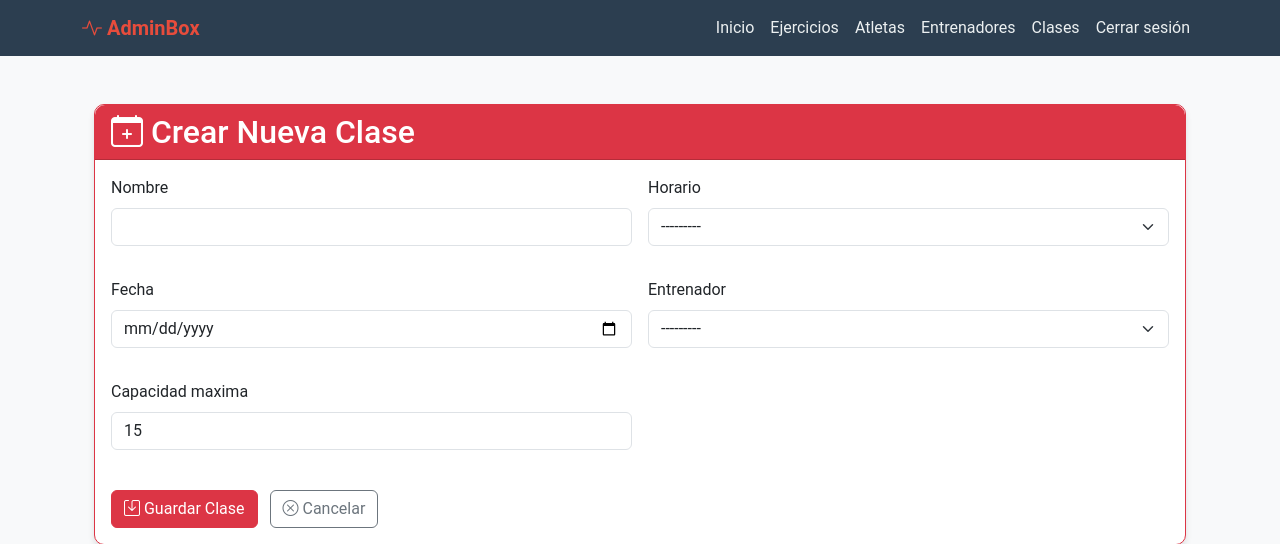
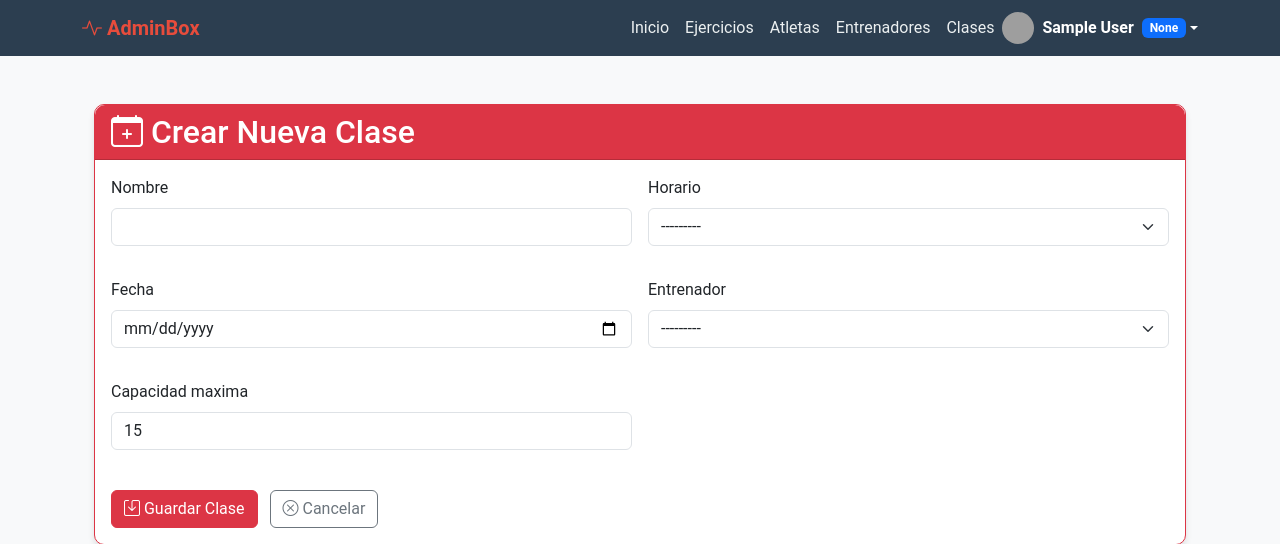
Before and after one commit to PanxoBueno/AdminBox, a Django app: page /crear_clase/ in a window 1280 px wide. Shown: the top 544 px of the page. Run offline with Django 4.2, Linux system fonts and the light colour scheme; the visitor is signed in with stand-in values (Sample User, id 1); data that the repository does not hold is empty; grey boxes are pictures that could not be loaded.

Commit message:
Actualización pruebas unitarias

```diff
--- a/gym_app/templates/base.html
+++ b/gym_app/templates/base.html
@@ -3,7 +3,7 @@
 <head>
     <meta charset="UTF-8">
     <meta name="viewport" content="width=device-width, initial-scale=1.0">
-    <title>CrossFit Box - {% block title %}{% endblock %}</title>
+    <title>AdminBox - {% block title %}{% endblock %}</title>
     <link href="https://cdn.jsdelivr.net/npm/bootstrap@5.3.0/dist/css/bootstrap.min.css" rel="stylesheet">
     <link rel="stylesheet" href="https://cdn.jsdelivr.net/npm/bootstrap-icons@1.10.0/font/bootstrap-icons.css">
     <style>
@@ -136,19 +136,45 @@
                     <li class="nav-item">
                         <a class="nav-link" href="{% url 'listar_clases' %}">Clases</a>
                     </li>
-
-                    <li class="nav-item">
-                        <form method="post" action="{% url 'logout' %}" class="d-inline">
-                            {% csrf_token %}
-                            <button type="submit" class="btn btn-danger btn-sm nav-link" style="border: none; background: none; color: var(--light-color);">
-                                Cerrar sesión
-                            </button>
-                        </form>
-                    </li>
                     {% endif %}
-
-
                 </ul>
+                <div class="d-flex align-items-center">
+                    {% if user.is_authenticated %}
+                    <div class="dropdown">
+                        <a href="#" class="d-flex align-items-center text-white text-decoration-none dropdown-toggle"
+                           id="dropdownUser" data-bs-toggle="dropdown" aria-expanded="false">
+                            <img src="https://cdn-icons-png.flaticon.com/512/3135/3135715.png"
+                                 alt="Perfil" width="32" height="32" class="rounded-circle me-2">
+                            <strong>{{ user.get_full_name|default:user.username }}</strong>
+                            <span class="badge bg-{% if user.tipo_usuario == 'admin' %}danger{% elif user.tipo_usuario == 'entrenador' %}warning{% else %}primary{% endif %} ms-2">
+                                {{ user.get_tipo_usuario_display }}
+                            </span>
+                        </a>
+                        <ul class="dropdown-menu dropdown-menu-end shadow" aria-labelledby="dropdownUser">
+                            <li>
+                                <a class="dropdown-item" href="#">
+                                    <i class="bi bi-person me-2"></i>Mi Perfil
+                                </a>
+                            </li>
+                            {% if user.tipo_usuario == 'atleta' %}
+                            <li>
+                                <a class="dropdown-item" href="{% url 'ver_marcas_personales' user.id %}">
+                                    <i class="bi bi-graph-up me-2"></i>Mis Marcas
+                                </a>
+                            </li>
+                            {% endif %}
+                            <li><hr class="dropdown-divider"></li>
+                            <li>
+                                <form method="post" action="{% url 'logout' %}">
+                                {% csrf_token %}
+                                <button type="submit" class="dropdown-item bi bi-box-arrow-right me-2" style="border: none; background: none; ">
+                                    Cerrar sesión
+                                </button>
+                                </form>
+                            </li>
+                        </ul>
+                    </div>
+                    {% endif %}
             </div>
         </div>
     </nav>
--- a/gym_app/templates/create_clase.html
+++ b/gym_app/templates/create_clase.html
@@ -8,15 +8,6 @@
             <h2 class="mb-0"><i class="bi bi-calendar-plus"></i> Crear Nueva Clase</h2>
         </div>
         <div class="card-body">
-            {% if messages %}
-                {% for message in messages %}
-                <div class="alert alert-success alert-dismissible fade show">
-                    {{ message }}
-                    <button type="button" class="btn-close" data-bs-dismiss="alert"></button>
-                </div>
-                {% endfor %}
-            {% endif %}
-
             <form method="POST" class="needs-validation" novalidate>
                 {% csrf_token %}
                 <div class="row g-3">
--- a/gym_app/templates/listar_atletas.html
+++ b/gym_app/templates/listar_atletas.html
@@ -6,7 +6,7 @@
 <div class="d-flex justify-content-between align-items-center mb-4">
     <h1><i class="bi bi-people-fill"></i> Lista de Atletas</h1>
     <div>
-        <a href="{% url 'registro_view' %}" class="btn btn-primary">
+        <a href="{% url 'crear_atleta' %}" class="btn btn-primary">
             <i class="bi bi-plus-circle"></i> Nuevo Atleta
         </a>
     </div>
@@ -66,6 +66,10 @@
                         <td>{{ atleta.email }}</td>
                         <td>
                             <div class="btn-group" role="group">
+                                <a href="{% url 'crear_reserva' %}?atleta_id={{ atleta.pk }}" class="btn btn-outline-primary"
+                                    title="Reservar clase para este atleta">
+                                    <i class="bi bi-calendar-check"></i>
+                                </a>
                                 <a href="{% url 'modificar_atleta' atleta.pk %}" class="btn btn-sm btn-outline-primary" title="Editar">
                                     <i class="bi bi-pencil"></i>
                                 </a>
```
Also changed, not shown: gym_app/templates/403.html (added, +12 -0 lines), gym_app/templates/create_marca_personal.html (+3 -10 lines), gym_app/templates/create_reserva.html (+5 -18 lines), gym_app/templates/editar_marca_personal.html (+27 -1 lines).
